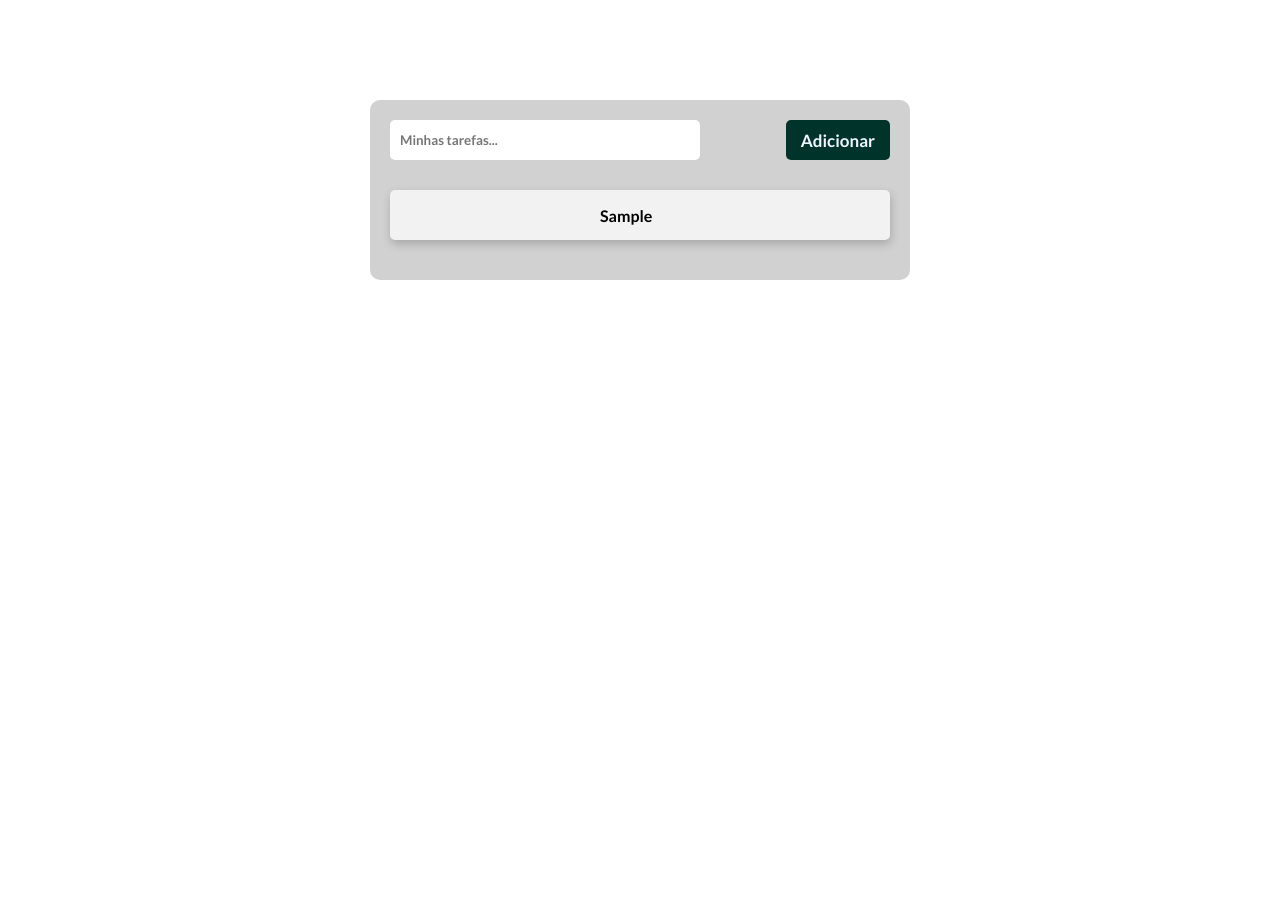
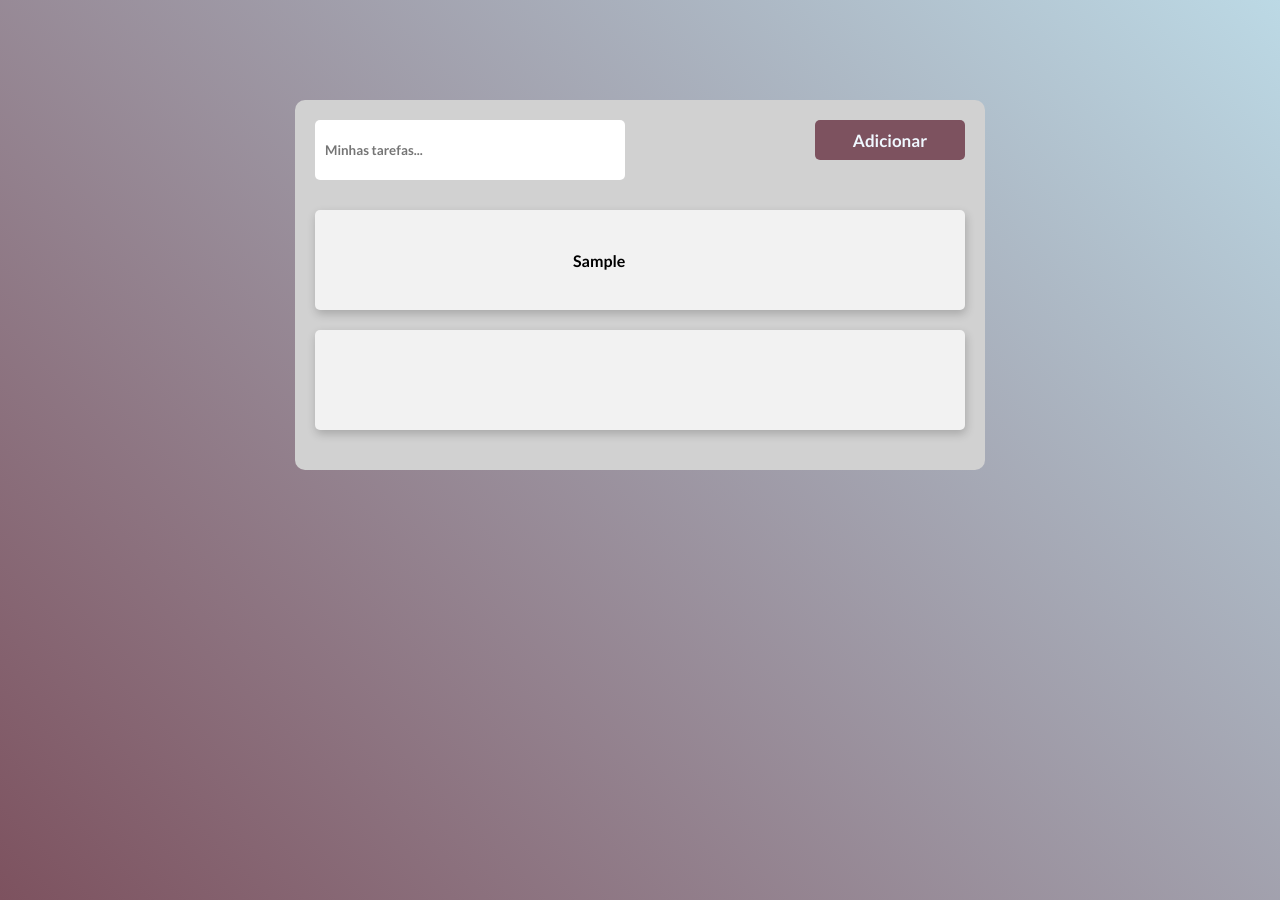
Before and after one commit to MariMaestri/ToDoList, a plain HTML site: page index.html in a window 1280 px wide. Both pictures are taken after typing "Sample" into the empty fields and a click on the button "Adicionar". Before the commit the page ends 800 px from the top, so only its background shows below. Drawn offline with Linux system fonts and the light colour scheme.

Commit message:
Add files via upload

```diff
--- a/index.html
+++ b/index.html
@@ -11,8 +11,8 @@
 </head>
 <body>
     <div class="container">
-        <input class="input-task" placeholder="Minhas tarefas...">
-        <button class="button-add-task">Adicionar</button>
+        <input class="segundotask" id="input" placeholder="Minhas tarefas...">
+        <button class="button-add-task" onclick="addNew()">Adicionar</button>
 
         <ul class="list-tasks">
 
--- a/main.js
+++ b/main.js
@@ -10,43 +10,70 @@ let minhaLista = [];
 // - push - vai adicionar as tarefas dentro do array
 //limpa o input
 function addNew(){
+
+    const inputText = document.getElementById('input')
+
     minhaLista.push({
-        tarefa: input.value,
-        concluida: false
+        tarefa: inputText.value,
+        concluida: false,
     })
 
-    input.value = ''
+    inputText.value = ''
 
     mostrarTarefas()
-};
+}
 
 //criando funcao para mostrar as tarefas - 45minutos do video
 //onclick => esta chamando a funcao de deletar uma tarefa
 //forEach => passa por cada item do array
 function mostrarTarefas(){
+    let novaLi = '';
 
-    let novaLi = '';
         minhaLista.forEach ( (item,  index) => {
-        novaLi = novaLi + `
+            novaLi =
+                novaLi +
+                    `
                         <li class="task ${item.concluida && "done"}">
                             <img src="img/como.png" alt="tarefa-feita" onclick="concluirTarefa(${index})">
 
                             <img src="img/bin.png" alt="detelar-tarefa"  onclick="deletarItem(${index})">
 
+                            <p class="text-tarefa">${item.tarefa}</p>
+
                             <img src="img/editar.png" alt="editar-tarefa" onclick="editarItem(${index})">
+                            <img src="img/ocultar.png" alt="ocultar-tarefa" onclick="ocultarItem(${index})">
 
-                    <p>${item.tarefa}</p>
                         </li>
                     `
         });
 
+
     listaCompleta.innerHTML = novaLi
-};
+    localStorage.setItem('lista', JSON.stringify(minhaLista))
+}
 
+function editarItem(index) {
+    // Obtém a referência à tarefa específica que será editada
+    const taskElement = listaCompleta.children[index];
 
-//criando uma funcao para editar a tarefa
-function editarItem(index){
+    // Obtém o texto atual da tarefaS
+    const currentTaskText = taskElement.querySelector('.text-tarefa').textContent;
 
+    // Cria um campo de entrada para edição
+    const inputField = document.createElement('input');
+    inputField.type = 'text';
+    inputField.className = 'edit-input';
+    inputField.value = currentTaskText;
+
+    // Substitui o texto da tarefa pelo campo de entrada
+    taskElement.querySelector('.text-tarefa').replaceWith(inputField);
+
+    // Adiciona um evento para salvar a edição quando o usuário pressionar Enter
+    inputField.addEventListener('keypress', function(event) {
+        if (event.key === 'Enter') {
+            salvarEdicao(index, inputField.value);
+        }
+    });
 }
 
 //criando uma funcao para tarefa concluida
--- a/style.css
+++ b/style.css
@@ -11,31 +11,35 @@
 }
 
 
-/*body{
+body{
     background: linear-gradient(45deg,#7D525F, #bcd9e5);
+    height: 800px;
 
-}*/
+
+}
 
 .container{
     background-color: #d1d1d1;
-    width: 500px;
+    width: 650px;
     border-radius: 10px;
     padding: 20px;
     margin: 100px auto 0;
+
 }
 
-.input-task{
+.segundotask{
     border: none;
     border-radius: 5px;
     width: 300px;
-    height: 40px;
+    height: 60px;
     padding-left: 10px;
 }
 .button-add-task{
     border: none;
     border-radius: 5px;
     height: 40px;
-    background-color: #003329;
+    width: 150px;
+    background-color: #7D525F;
     color: aliceblue;
     font-size: 17px;
     padding: 0 15px;
@@ -61,17 +65,23 @@
 .task{
     background-color: #f2f2f2;
     box-shadow: 1px 4px 10px rgb(0, 0, 0, 0.2);
-    height: 50px;
+    height: 100px;
     display: flex;
     align-items: center;
     justify-items: center;
     padding: 0px 15px;
     border-radius: 5px;
     margin-bottom: 20px;
+    justify-content: center;
+    align-items: center;
+}
+
+.text-tarefa{
+    padding: 50px;
 }
 
 img{
-    height: 25px;
+    height: 35px;
     opacity: 0;
     transition: opacity .3s ease-in-out;
     cursor: pointer;
@@ -86,3 +96,7 @@ img{
     background-color: #8fac55;
     text-decoration: line-through;
 }
+
+.oculto {
+    display: none;
+}
```
Lines whose indentation alone changed are shown as unchanged.
